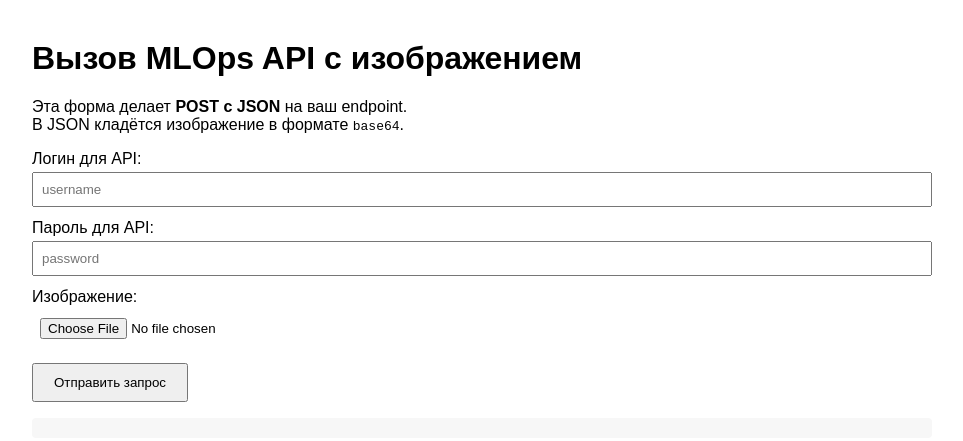
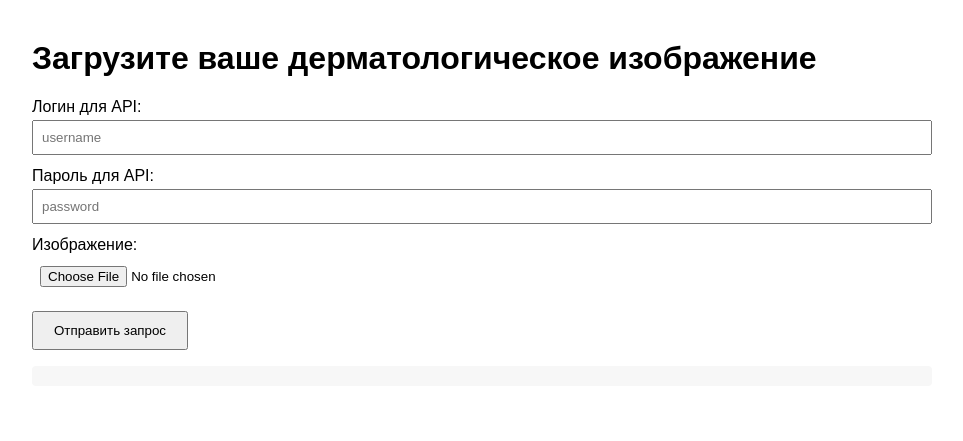
Before and after one commit to agafinaa/nevoscan-site, a plain HTML site: page index.html in a window 1280 px wide. Shown: the whole page, without its empty margins (158-1121 px from the left). Drawn offline with Linux system fonts and the light colour scheme.

Commit message:
Update index.html

```diff
--- a/index.html
+++ b/index.html
@@ -51,12 +51,7 @@
 </head>
 <body>
 
-<h1>Вызов MLOps API с изображением</h1>
-
-<p>
-    Эта форма делает <strong>POST c JSON</strong> на ваш endpoint.<br>
-    В JSON кладётся изображение в формате <code>base64</code>.
-</p>
+<h1>Загрузите ваше дерматологическое изображение</h1>
 
 <label>
     Логин для API:
```
